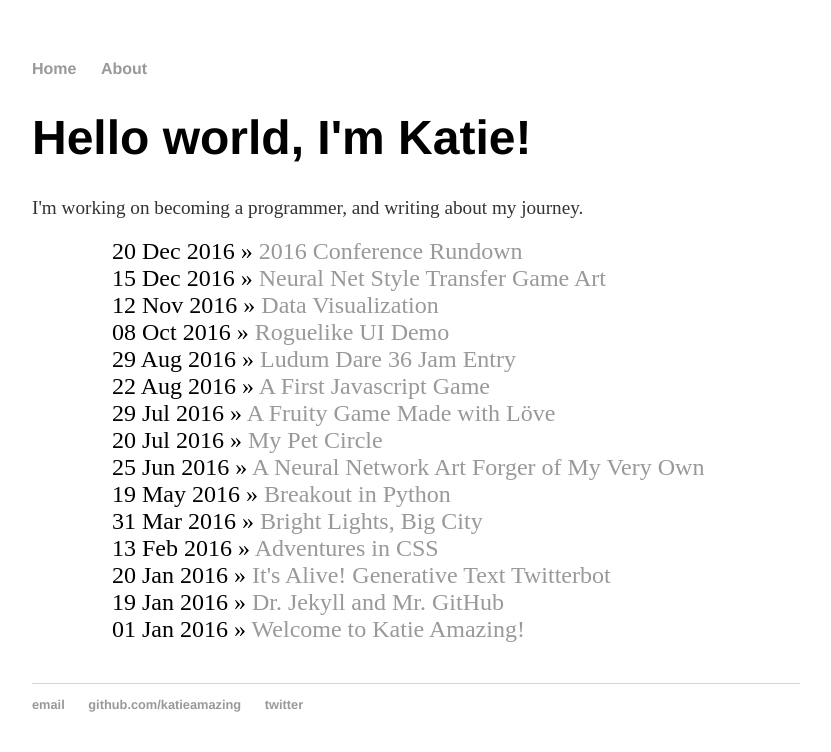
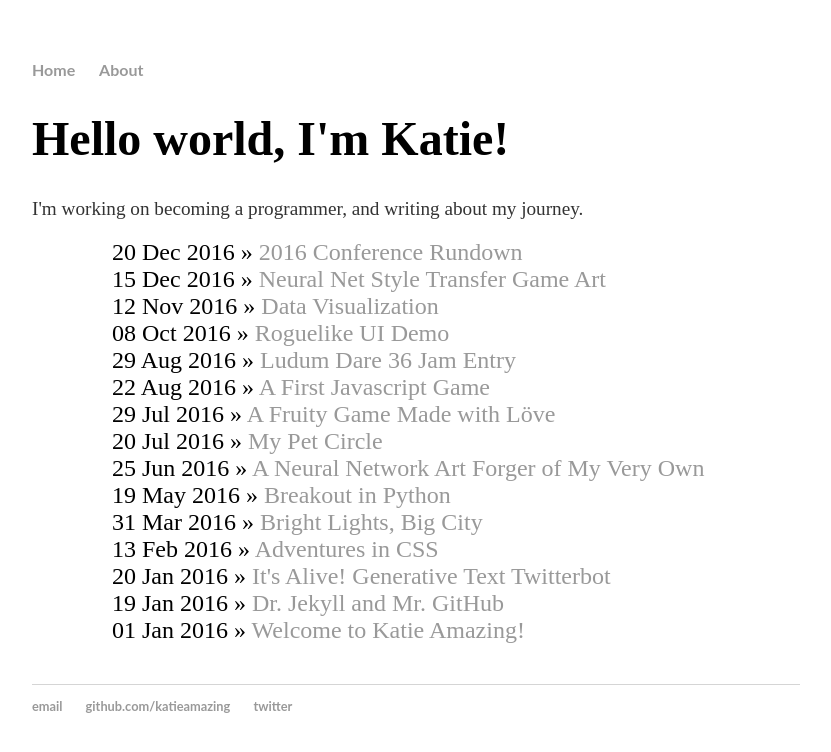
Before and after one commit to katieamazing/katieamazing.github.io, a Jekyll site: the page built from index.html, in a window 1280 px wide. Shown: the top 752 px of the page, without its empty margins (224-1055 px from the left). Built offline with Jekyll 4.4.1, drawn with Linux system fonts in a browser that asks for light colours.

Commit message:
Update main.css

```diff
--- a/css/main.css
+++ b/css/main.css
@@ -3,7 +3,7 @@
     width: 60%;
 }
 nav ul, footer ul {
-    font-family:'Helvetica', 'Arial', 'Sans-Serif';
+    font-family: 'Lato', sans-serif;
     padding: 0px;
     list-style: none;
     font-weight: bold;
@@ -21,7 +21,7 @@
 }
 h1 {
     font-size: 3em;
-    font-family:'Helvetica', 'Arial', 'Sans-Serif';
+    font-family: 'Roboto Slab', serif;
 }
 p {
     font-size: 1.2em;
```
